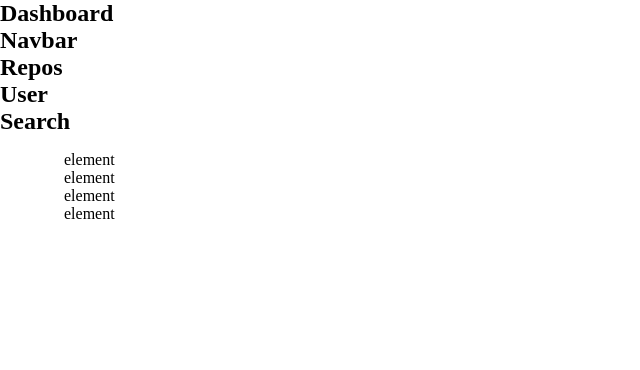
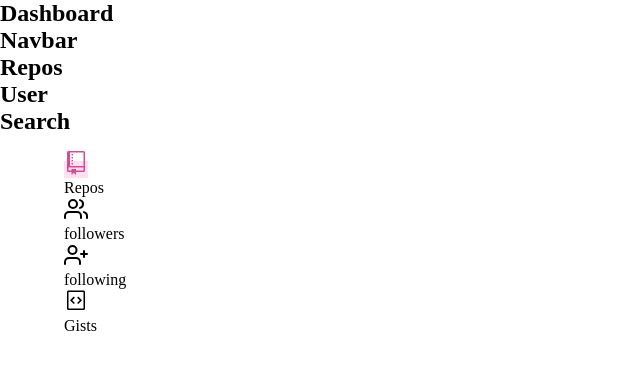
Before and after one commit to TimothySiskin/github-users, a React (Create React App) app: page / in a window 1280 px wide. Shown: the top 370 px of the page, without its empty margins (0-640 px from the left). Built offline with nearby package versions, Linux system fonts and the light colour scheme.

Commit message:
+ Item component

```diff
--- a/src/components/Info.js
+++ b/src/components/Info.js
@@ -42,10 +42,22 @@ const Info = () => {
     <section className="section">
       <Wrapper className="section-center">
         {items.map((element) => {
-          return <p>element</p>;
+          return <Item key={element.id} {...element} />;
         })}
       </Wrapper>
     </section>
+  );
+};
+
+const Item = ({ icon, label, value, color }) => {
+  return (
+    <article className="item">
+      <span className={color}>{icon}</span>
+      <div>
+        <h3>{value}</h3>
+        <p>{label}</p>
+      </div>
+    </article>
   );
 };
 
```
